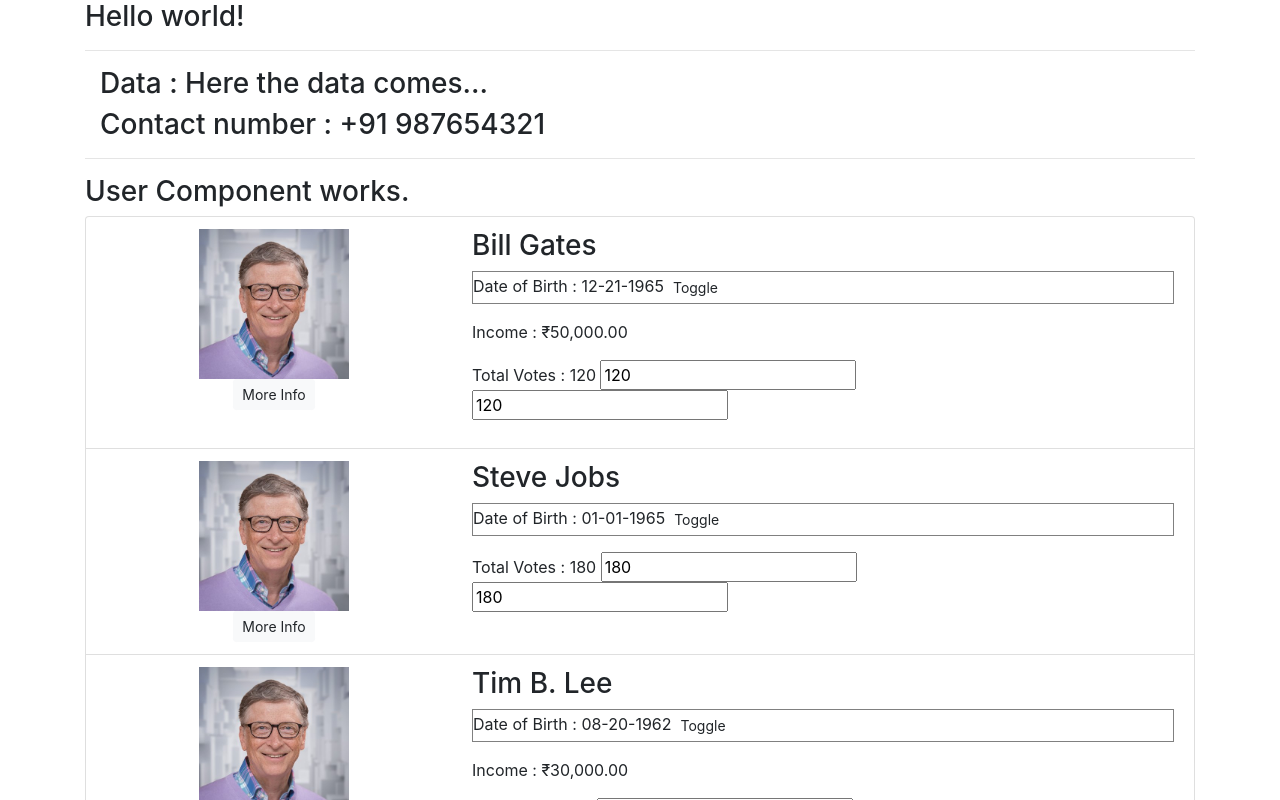
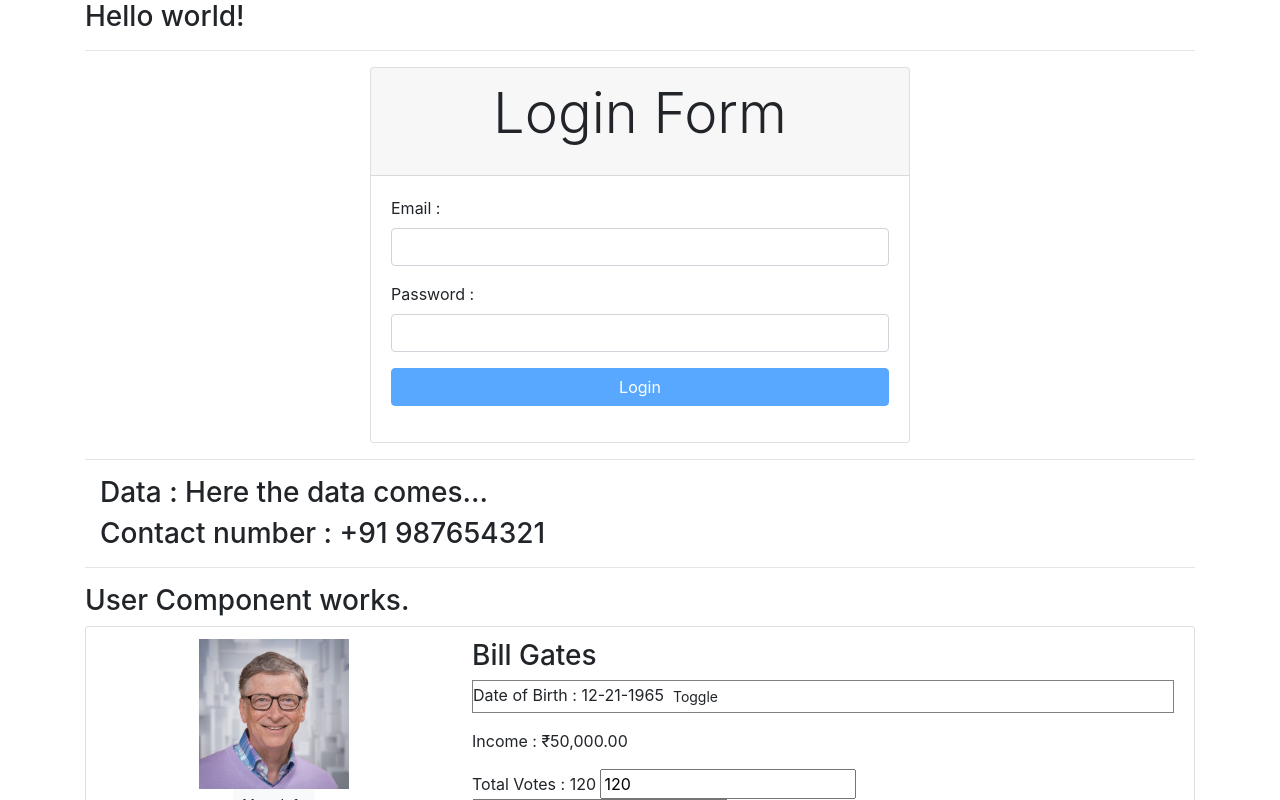
Before and after one commit to synergy2411/incedo-b1, an Angular app in the folder ng-demo/users-app/: page / in a window 1280 px wide. Shown: the top 800 px of the page. Built offline with nearby package versions, Linux system fonts and the light colour scheme.

Commit message:
template driven form added

```diff
--- a/ng-demo/users-app/src/app/app.component.html
+++ b/ng-demo/users-app/src/app/app.component.html
@@ -1,5 +1,7 @@
 <div class="container">
   <h3>Hello world!</h3>
+  <hr>
+  <app-login></app-login>
   <hr>
 
   <app-pipe-demo></app-pipe-demo>
--- a/ng-demo/users-app/src/app/app.module.ts
+++ b/ng-demo/users-app/src/app/app.module.ts
@@ -9,6 +9,7 @@
 import { UserImgComponent } from './users/user-img/user-img.component';
 import { PipeDemoComponent } from './pipe-demo/pipe-demo.component';
 import { NationalPipePipe } from './pipes/national-pipe.pipe';
+import { LoginComponent } from './login/login.component';
 
 @NgModule({
   declarations: [           // Component, Directive, Pipes
@@ -17,7 +18,8 @@
     UserInfoComponent,
     UserImgComponent,
     PipeDemoComponent,
-    NationalPipePipe
+    NationalPipePipe,
+    LoginComponent
   ],
   imports: [                // Modules - built-in or custom
     BrowserModule,
--- /dev/null
+++ b/ng-demo/users-app/src/app/login/login.component.css
@@ -0,0 +1,12 @@
+.ng-dirty.ng-invalid[type="email"]{
+    border-left : 3px red solid;
+}
+.ng-dirty.ng-valid[type="email"]{
+    border-left : 3px green solid;
+}
+.ng-dirty.ng-invalid[type="password"]{
+    border-left : 3px red solid;
+}
+.ng-dirty.ng-valid[type="password"]{
+    border-left : 3px green solid;
+}
--- /dev/null
+++ b/ng-demo/users-app/src/app/login/login.component.html
@@ -0,0 +1,32 @@
+<div class="row">
+    <div class="col-sm-8 offset-sm-2 col-md-6 offset-md-3">
+        <div class="card">
+            <div class="card-header">
+                <p class="text-center display-4">Login Form</p>
+            </div>
+            <div class="card-body">
+                <form #f = "ngForm">
+                    <!-- Email Field -->
+                    <div class="form-group">
+                        <label for="email">Email : </label>
+                        <input type="email" name="email"
+                            class="form-control" required email ngModel>
+                    </div>
+                    <!-- Password Field -->
+                    <div class="form-group">
+                        <label for="password">Password : </label>
+                        <input type="password" name="password"
+                            class="form-control" required minlength="6" ngModel>
+                    </div>
+                    <!-- Login Button -->
+                    <div class="form-group">
+                        <button class="btn btn-primary btn-block"
+                            (click)="onLogin(f)"
+                            [disabled] = "!f.valid">Login</button>
+                    </div>
+                    <!-- Form Value : {{ f.valid }} -->
+                </form>
+            </div>
+        </div>
+    </div>
+</div>
--- /dev/null
+++ b/ng-demo/users-app/src/app/login/login.component.ts
@@ -0,0 +1,21 @@
+import { Component, OnInit } from '@angular/core';
+import { NgForm } from '@angular/forms';
+
+@Component({
+  selector: 'app-login',
+  templateUrl: './login.component.html',
+  styleUrls: ['./login.component.css']
+})
+export class LoginComponent implements OnInit {
+
+  onLogin(f : NgForm){
+    console.log(f);
+  }
+
+
+  constructor() { }
+
+  ngOnInit(): void {
+  }
+
+}
```
Also changed, not shown: 1 other file (tests, documents, lock files or other folders).
